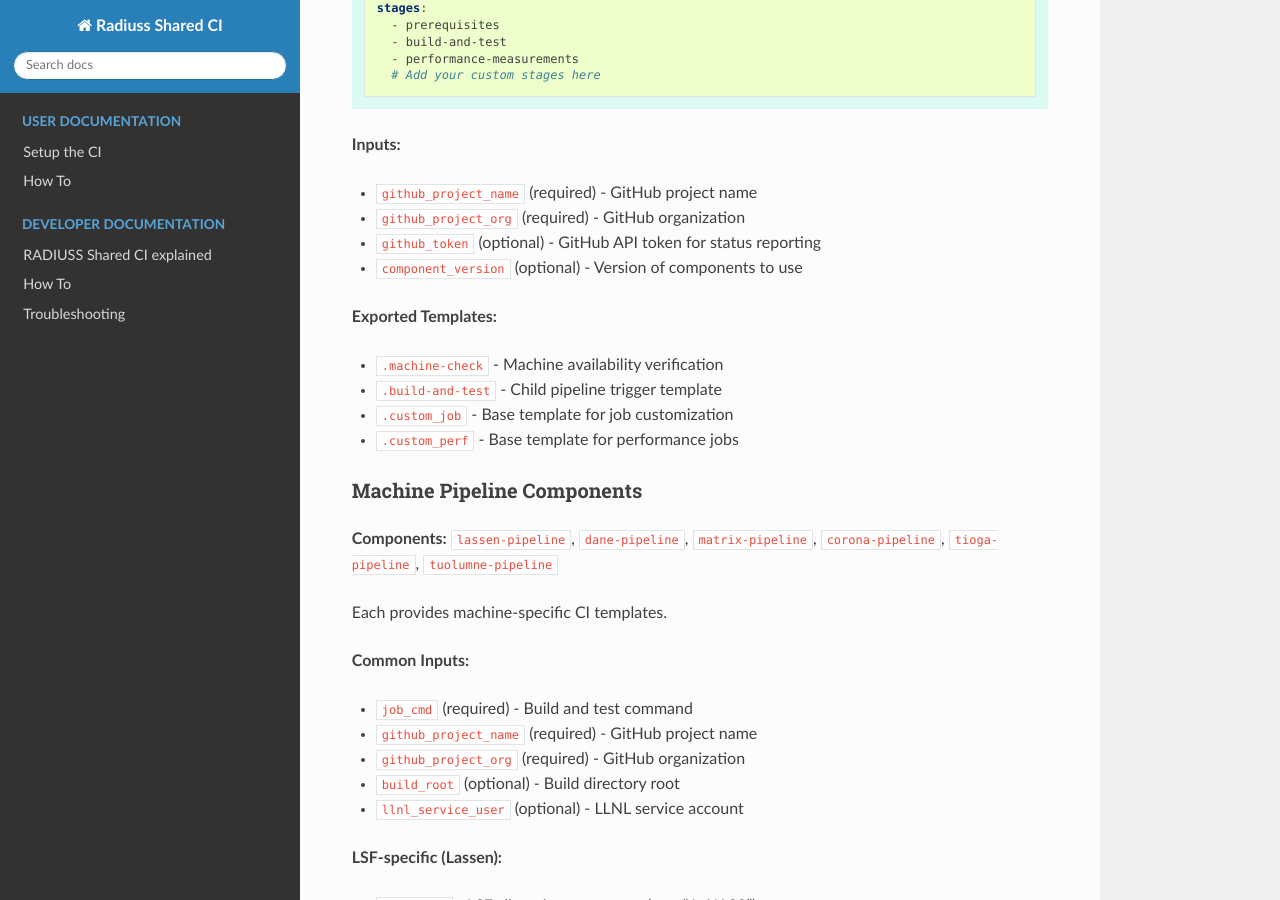
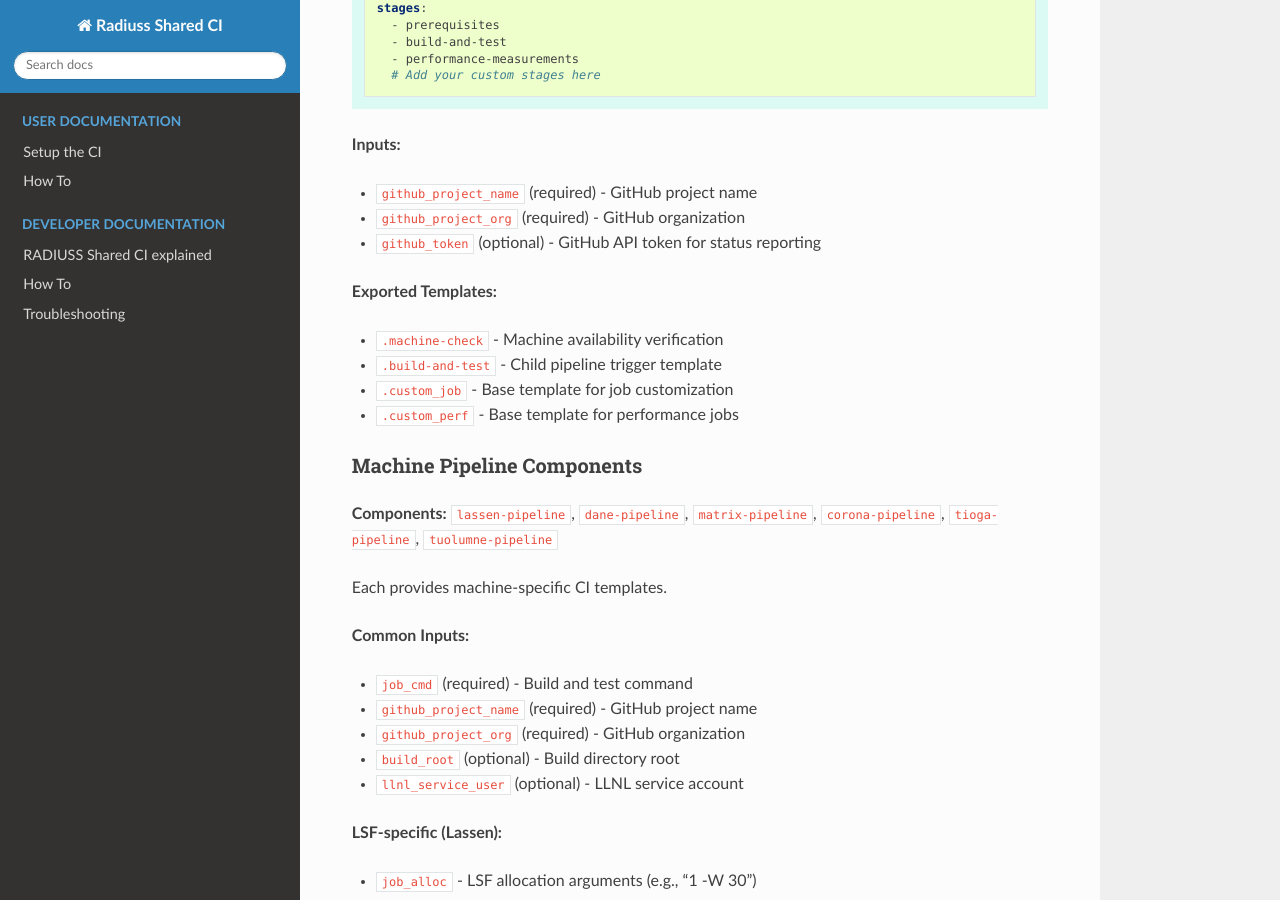
Before and after one commit to LLNL/radiuss-shared-ci, a Sphinx documentation site: the page built from docs/sphinx/user_guide/components_migration.rst, in a window 1280 px wide and 900 px high, scrolled down 4238 px. Built offline with Sphinx 7.4.7 and the Read the Docs theme 3.1.0, drawn with Linux system fonts in a browser that asks for light colours.

Commit message:
Remove component_version input

```diff
--- a/docs/sphinx/user_guide/components_migration.rst
+++ b/docs/sphinx/user_guide/components_migration.rst
@@ -222,7 +222,6 @@ Provides orchestration templates for multi-machine pipelines.
 * ``github_project_name`` (required) - GitHub project name
 * ``github_project_org`` (required) - GitHub organization
 * ``github_token`` (optional) - GitHub API token for status reporting
-* ``component_version`` (optional) - Version of components to use
 
 **Exported Templates:**
 
```
